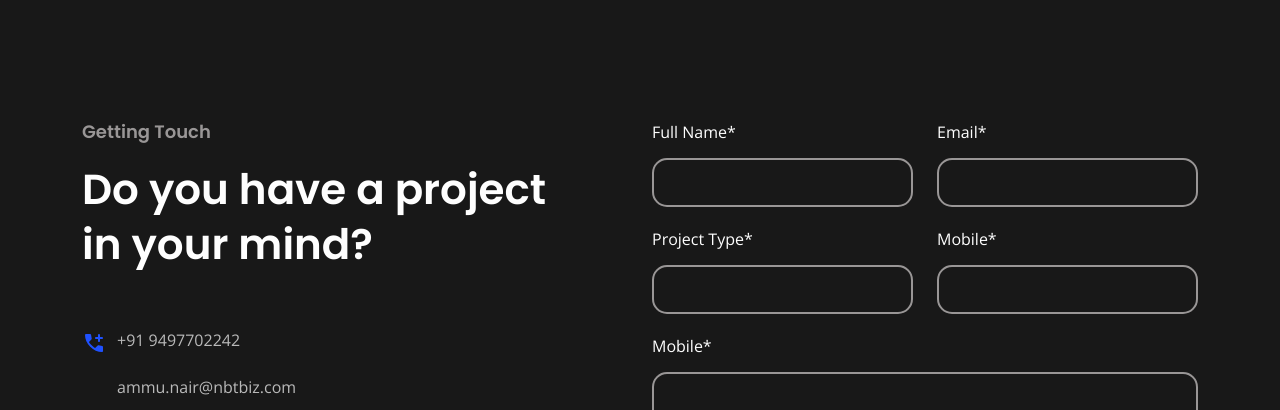
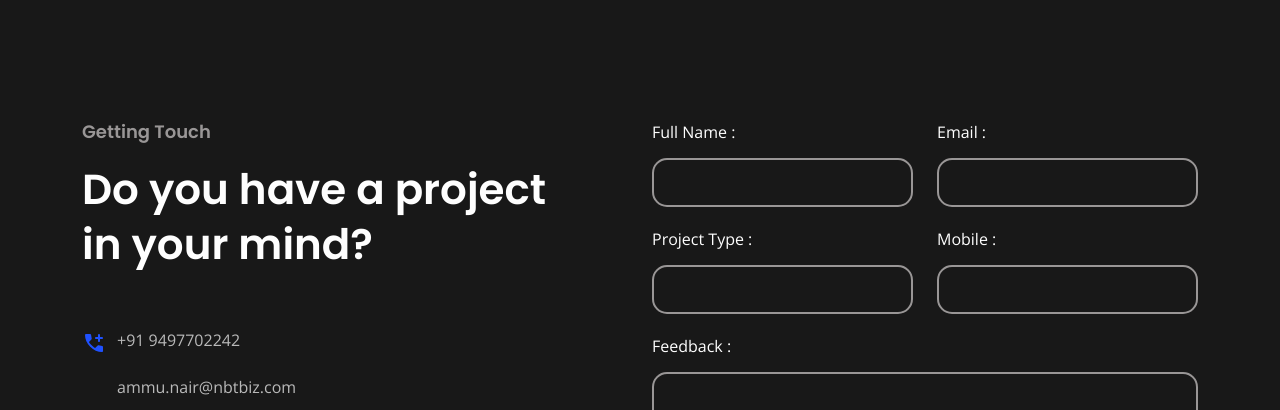
Before and after one commit to NBTbiz/nbt_biz, a React (Create React App) app: page /nbt_biz/contact in a window 1280 px wide. Shown: the part 580-990 px from the top of the page. Built offline with nearby package versions, Linux system fonts and the light colour scheme; some icons are missing.

Commit message:
fixed bugs

```diff
--- a/src/components/Header/index.jsx
+++ b/src/components/Header/index.jsx
@@ -47,10 +47,7 @@ export default function Header({ variant }) {
 
                     </li>
                     <li>
-                      <NavLink
-                        to="about"
-                        onClick={() => setMobileToggle(false)}
-                      >
+                      <NavLink to="about" onClick={() => setMobileToggle(false)} >
                         About
                       </NavLink>
                     </li>
@@ -112,7 +109,7 @@ export default function Header({ variant }) {
           </Link>
           <Div className="cs-side_header_box">
             <h2 className="cs-side_header_heading">
-            CHAT WITH US OVER COFFEE, <br /> OR MAYBE A DRINK. <br /> We swear the first meeting will be on us.
+            CHAT WITH US OVER A COFFEE, <br /> OR MAYBE A DRINK. <br /> We swear the first meeting will be on us.
             </h2>
           </Div>
           <Div className="cs-side_header_box">
--- a/src/components/LogoList/index.jsx
+++ b/src/components/LogoList/index.jsx
@@ -25,7 +25,7 @@ export default function LogoList() {
       alt:'client'
     },
     {
-      src: 'https://ik.imagekit.io/t4n9k9uxl/NBT%20Website/client_6.svg?updatedAt=1701759017697',
+      src: 'https://ik.imagekit.io/t4n9k9uxl/NBT%20Website/client_6.svg?updatedAt=1701951864293',
       alt:'client'
     },
   ]
@@ -59,7 +59,7 @@ export default function LogoList() {
 
   const partnerLogos_3 = [
     {
-      src: 'https://ik.imagekit.io/t4n9k9uxl/NBT%20Website/client_13.svg?updatedAt=1701759018395',
+      src: 'https://ik.imagekit.io/t4n9k9uxl/NBT%20Website/client_13.svg?updatedAt=1701948797640',
       alt:'client'
     },
     {
@@ -86,7 +86,7 @@ export default function LogoList() {
 
   const partnerLogos_4 = [
     {
-      src: 'https://ik.imagekit.io/t4n9k9uxl/NBT%20Website/client_19.svg?updatedAt=1701759023215',
+      src: 'https://ik.imagekit.io/t4n9k9uxl/NBT%20Website/client_19.svg?updatedAt=1701951864297',
       alt:'client'
     },
     {
@@ -98,7 +98,7 @@ export default function LogoList() {
       alt:'client'
     },
     {
-      src: 'https://ik.imagekit.io/t4n9k9uxl/NBT%20Website/client_22.svg?updatedAt=1701759023277',
+      src: 'https://ik.imagekit.io/t4n9k9uxl/NBT%20Website/client_22.svg?updatedAt=1701951864414',
       alt:'client'
     },
     {
--- a/src/components/Pages/AboutPage.jsx
+++ b/src/components/Pages/AboutPage.jsx
@@ -35,7 +35,7 @@ export default function AboutPage() {
               <Spacing lg="30" md="20" />
               <p className="cs-m0">
               Our approach to business is rooted in the idea of building human brands.
-               As consultants and service providers, we are focused on the why of a brand’s existence.
+              As consultants and service providers, we focus on the 'why' behind a brand's existence.
                 We help brands build meaningful consumer relationships that are sustainable.
               </p>
               <Spacing lg="30" md="30" />
--- a/src/components/Pages/ContactPage.jsx
+++ b/src/components/Pages/ContactPage.jsx
@@ -34,27 +34,27 @@ export default function ContactPage() {
           <Div className="col-lg-6">
             <form action="#" className="row">
               <Div className="col-sm-6">
-                <label className="cs-primary_color">Full Name*</label>
+                <label className="cs-primary_color">Full Name :</label>
                 <input type="text" className="cs-form_field" />
                 <Spacing lg="20" md="20" />
               </Div>
               <Div className="col-sm-6">
-                <label className="cs-primary_color">Email*</label>
+                <label className="cs-primary_color">Email :</label>
                 <input type="text" className="cs-form_field" />
                 <Spacing lg="20" md="20" />
               </Div>
               <Div className="col-sm-6">
-                <label className="cs-primary_color">Project Type*</label>
+                <label className="cs-primary_color">Project Type :</label>
                 <input type="text" className="cs-form_field" />
                 <Spacing lg="20" md="20" />
               </Div>
               <Div className="col-sm-6">
-                <label className="cs-primary_color">Mobile*</label>
+                <label className="cs-primary_color">Mobile :</label>
                 <input type="text" className="cs-form_field" />
                 <Spacing lg="20" md="20" />
               </Div>
               <Div className="col-sm-12">
-                <label className="cs-primary_color">Mobile*</label>
+                <label className="cs-primary_color">Feedback :</label>
                 <textarea
                   cols="30"
                   rows="7"
@@ -73,14 +73,6 @@ export default function ContactPage() {
         </Div>
       </Div>
       <Spacing lg="150" md="80" />
-      <Div className="cs-google_map">
-        <iframe
-          src="https://www.google.com/maps/embed?pb=!1m18!1m12!1m3!1d96652.27317354927!2d-74.33557928194516!3d40.79756494697628!2m3!1f0!2f0!3f0!3m2!1i1024!2i768!4f13.1!3m3!1m2!1s0x89c3a82f1352d0dd%3A0x81d4f72c4435aab5!2sTroy+Meadows+Wetlands!5e0!3m2!1sen!2sbd!4v1563075599994!5m2!1sen!2sbd"
-          allowFullScreen
-          title="Google Map"
-        />
-      </Div>
-      <Spacing lg="50" md="40" />
     </>
   );
 }
--- a/src/components/Pages/Home.jsx
+++ b/src/components/Pages/Home.jsx
@@ -1,4 +1,4 @@
-import React, { useEffect, Suspense, lazy, useState } from 'react';
+import React, { useEffect, lazy, useState } from 'react';
 import { pageTitle } from '../../helper';
 
 const Card = lazy(() => import('../Card'));
@@ -217,7 +217,7 @@ export default function Home() {
       {/* Start CTA Section */}
       <Div className="container">
         <Cta
-          title="Let’s discuss make <br />something <i>cool</i> together"
+          title="Let’s discuss and make <br />something <i>cool</i> together"
           btnText="Apply For Meeting"
           btnLink="/nbt_biz/contact"
           bgSrc="https://ik.imagekit.io/t4n9k9uxl/NBT%20Website/cta_bg.jpeg?updatedAt=1701762150722"
--- a/src/components/Pages/ServicesPage.jsx
+++ b/src/components/Pages/ServicesPage.jsx
@@ -542,7 +542,7 @@ const high_Production = `
 
       <Div className="container">
         <Cta
-         title="Let’s discuss make <br />something <i>cool</i> together"
+         title="Let’s discuss and make <br />something <i>cool</i> together"
           btnText='Apply For Meeting'
           btnLink='/nbt_biz/contact'
           bgSrc='https://ik.imagekit.io/t4n9k9uxl/NBT%20Website/cta_bg.jpeg?updatedAt=1701762150722'
--- a/src/components/Pages/TeamDetails.jsx
+++ b/src/components/Pages/TeamDetails.jsx
@@ -92,7 +92,7 @@ export default function TeamDetails() {
       <Spacing lg='150' md='80'/>
       <Div className="container">
         <Cta
-          title="Let’s discuss make <br />something <i>cool</i> together"
+          title="Let’s discuss and make <br />something <i>cool</i> together"
           btnText='Apply For Meeting'
           btnLink='/nbt_biz/contact'
           bgSrc='https://ik.imagekit.io/t4n9k9uxl/NBT%20Website/cta_bg.jpeg?updatedAt=1701762150722'
```
Also changed, not shown: 90 other files (tests, documents, lock files or other folders).
